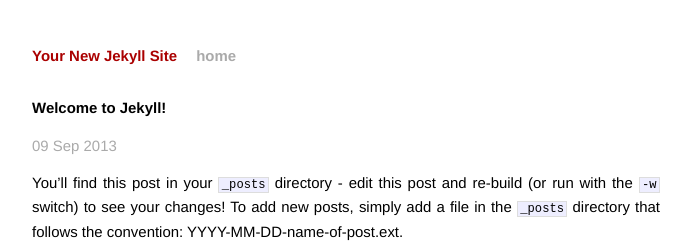
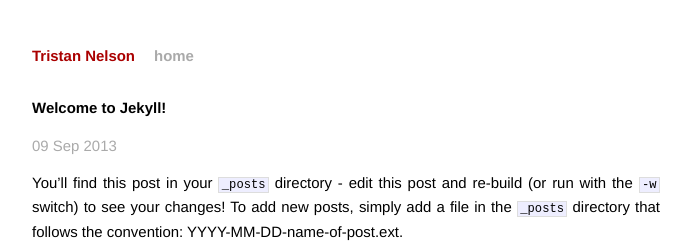
Before and after one commit to tnavatar/tnavatar.github.io, a Jekyll site: the page built from _posts/2013-09-09-welcome-to-jekyll.markdown, in a window 1280 px wide. Shown: the top 243 px of the page, without its empty margins (294-985 px from the left). Built offline with Jekyll 4.4.1, drawn with Linux system fonts in a browser that asks for light colours; Markdown is read by kramdown in place of the engine named in the settings.

```diff
--- a/_config.yml
+++ b/_config.yml
@@ -1,3 +1,3 @@
-name: Your New Jekyll Site
+name: Tristan Nelson
 markdown: redcarpet
 pygments: true
```
